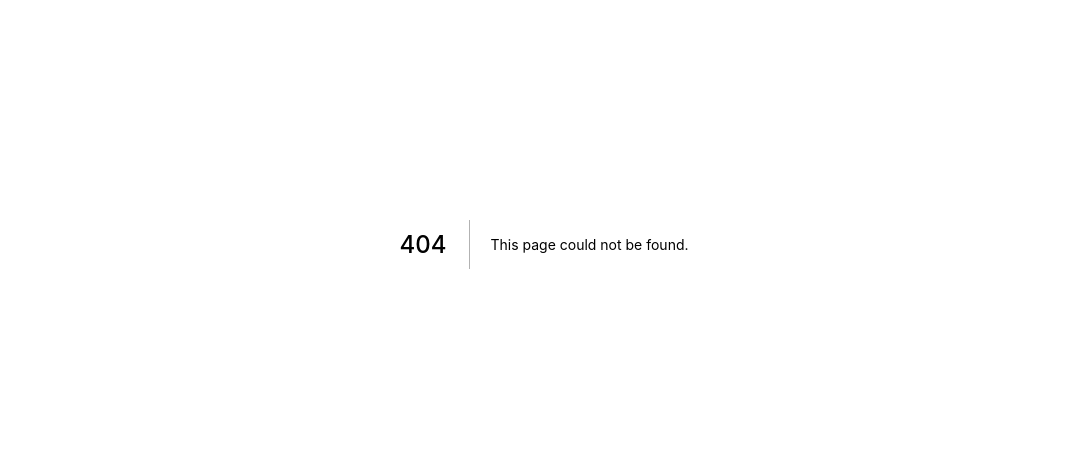
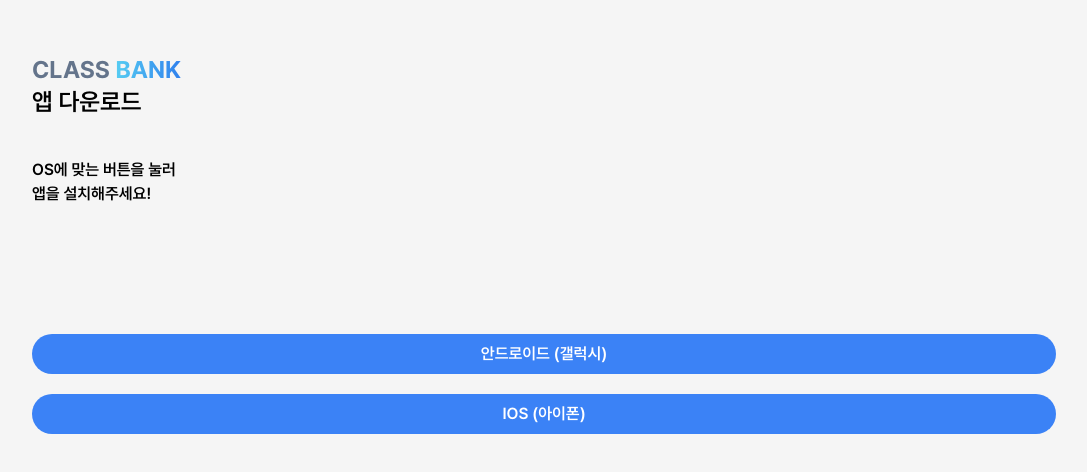
Before and after one commit to hlog2e/classbank-front, a Next.js app: page /download in a window 1280 px wide. Before the commit this address had no page. Shown: the part 156-628 px from the top of the page, without its empty margins (96-1183 px from the left). Built offline with nearby package versions, Linux system fonts and the light colour scheme.

Commit message:
PWA Android Prompt 호출 로직 완성

```diff
--- /dev/null
+++ b/pages/download.jsx
@@ -0,0 +1,42 @@
+import { useEffect, useRef } from "react";
+import Logo from "../components/Logo";
+
+export default function Download() {
+  let deferredPrompt;
+  useEffect(() => {
+    window.addEventListener("beforeinstallprompt", (e) => {
+      e.preventDefault();
+      deferredPrompt = e;
+    });
+  }, []);
+
+  const handleInstallApp = () => {
+    console.log(deferredPrompt);
+    if (!deferredPrompt)
+      return console.log("deferredPrompt를 호출 할 수 없음.");
+
+    //홈화면의 추가를 실행시킨다
+    deferredPrompt.prompt();
+  };
+  return (
+    <div className="fixed top-0 bottom-0 left-0 right-0 flex flex-col items-center justify-center">
+      <div className=" w-[80%] text-2xl">
+        <Logo className="" />
+        <p className="font-semibold">앱 다운로드</p>
+        <p className="mt-10 text-base font-semibold">OS에 맞는 버튼을 눌러</p>
+        <p className="text-base font-semibold ">앱을 설치해주세요!</p>
+        <div className="mt-32">
+          <button
+            onClick={handleInstallApp}
+            className="w-full h-10 text-base font-semibold text-white bg-blue-500 rounded-3xl "
+          >
+            안드로이드 (갤럭시)
+          </button>
+          <button className="w-full h-10 mt-5 text-base font-semibold text-white bg-blue-500 rounded-3xl ">
+            IOS (아이폰)
+          </button>
+        </div>
+      </div>
+    </div>
+  );
+}
```
Also changed, not shown: public/manifest.json, 1 other file (tests, documents, lock files or other folders).
